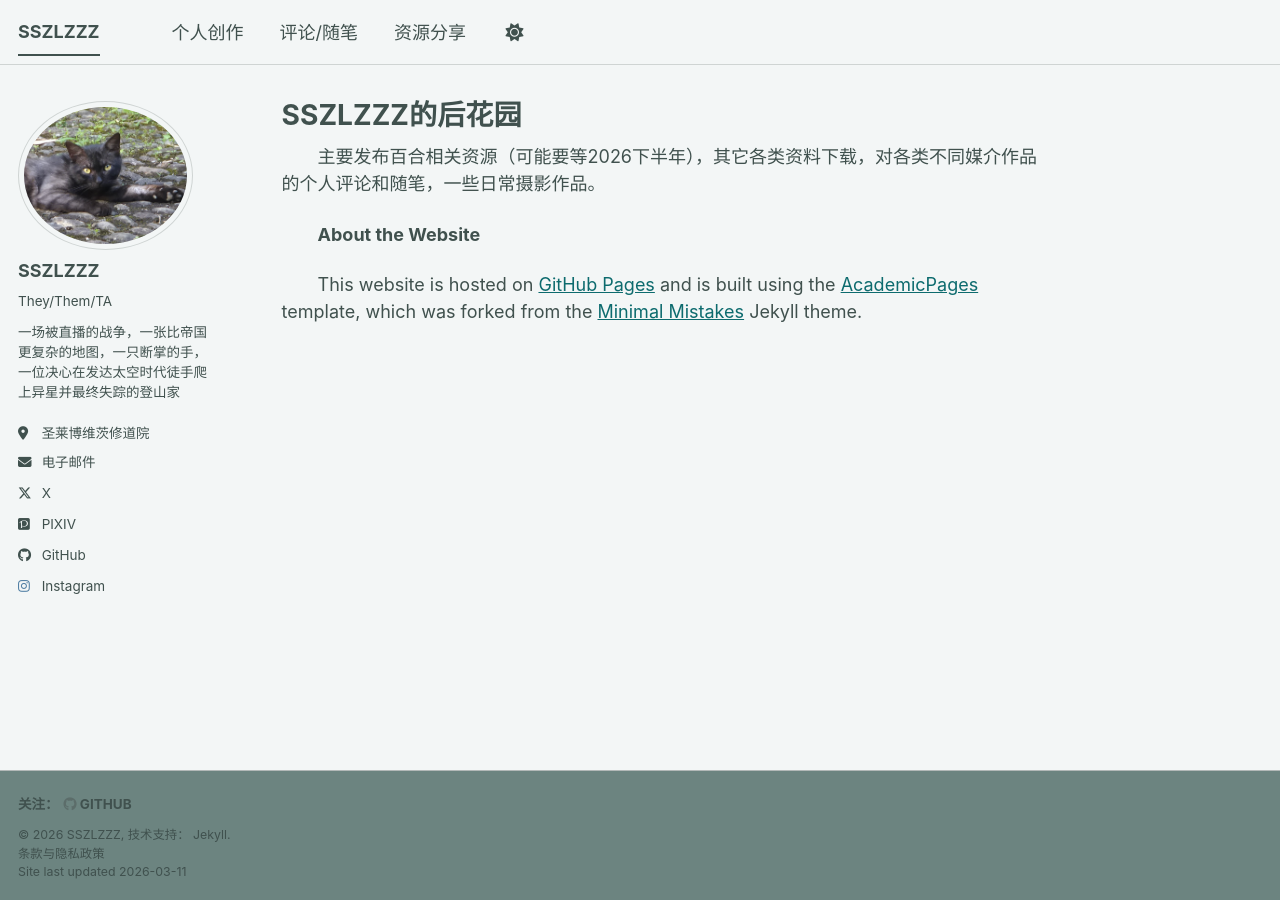
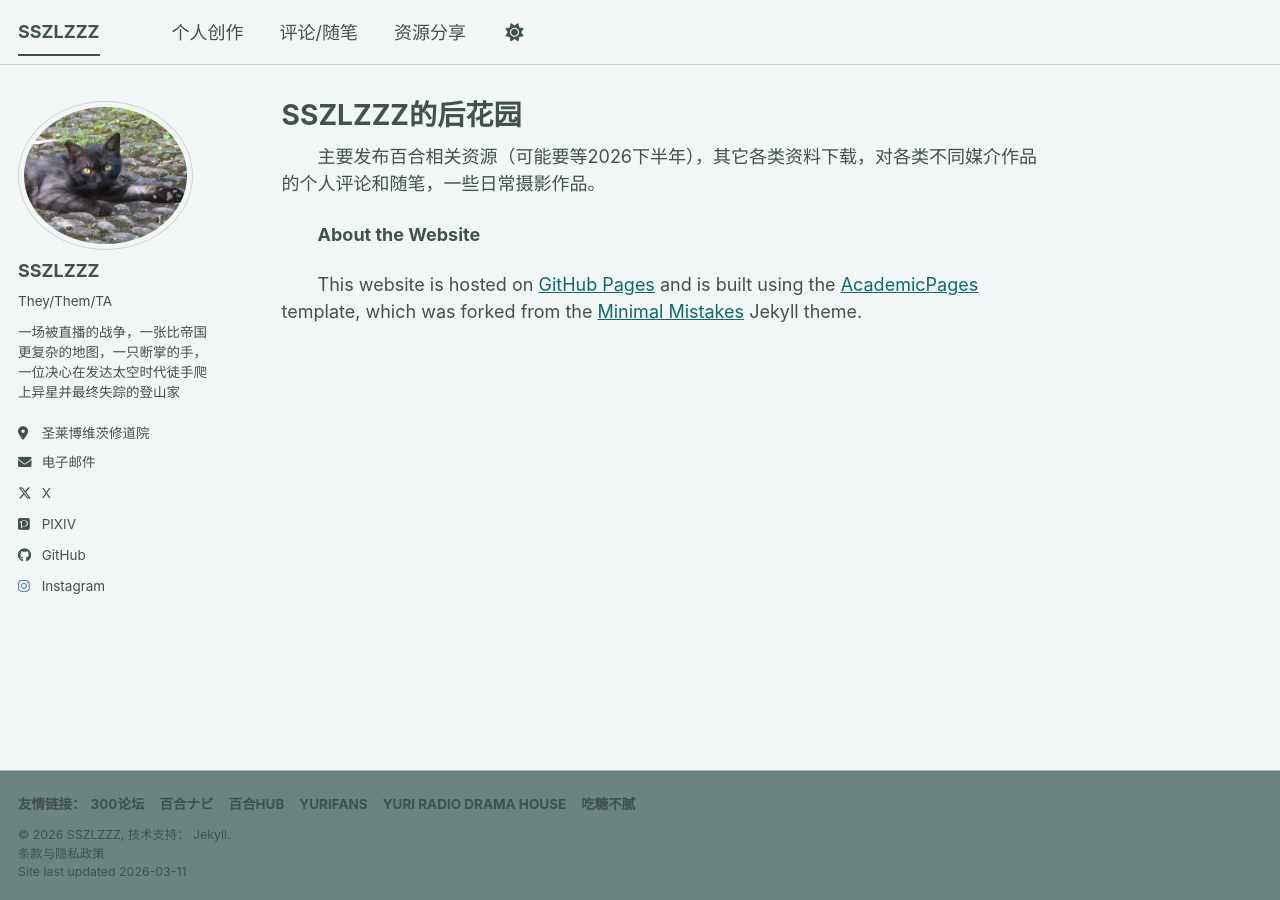
Before and after one commit to bebsgddgdghddh/sszlzzz, a Jekyll site: the page built from _pages/about.md, in a window 1280 px wide. Built offline with Jekyll 4.4.1, drawn with Linux system fonts in a browser that asks for light colours; a script bundle is joined from its source files by our own code; library files that are not in the unit come from our copies.

Commit message:
Update footer.html

```diff
--- a/_includes/footer.html
+++ b/_includes/footer.html
@@ -1,17 +1,47 @@
 {% include base_path %}
 
-{% if site.author.github != true %}
 <div class="page__footer-follow">
   <ul class="social-icons">
-    {% if site.data.ui-text[site.locale].follow_label %}
-      <li><strong>{{ site.data.ui-text[site.locale].follow_label }}</strong></li>
-    {% endif %}
-    {% if site.author.github %}
-      <li><a href="https://github.com/{{ site.author.github }}"><i class="fab fa-github" aria-hidden="true"></i> GitHub</a></li>
-    {% endif %}
+    <li><strong>友情链接：</strong></li>
+
+    <li>
+      <a href="https://bbs.yamibo.com/" target="_blank" rel="noopener noreferrer">
+         300论坛
+      </a>
+    </li>
+
+    <li>
+      <a href="https://yurinavi.com/" target="_blank" rel="noopener noreferrer">
+         百合ナビ
+      </a>
+    </li>
+
+    <li>
+      <a href="https://baihehub.com/" target="_blank" rel="noopener noreferrer">
+         百合Hub
+      </a>
+    </li>
+
+    <li>
+      <a href="https://yuri.website/" target="_blank" rel="noopener noreferrer">
+         Yurifans
+      </a>
+    </li>
+
+    <li>
+      <a href="https://tempyuriradiohouse.blogspot.com/" target="_blank" rel="noopener noreferrer">
+         Yuri Radio Drama House
+      </a>
+    </li>
+
+    <li>
+      <a href="https://sugarnotgreasy.blogspot.com/?m=1" target="_blank" rel="noopener noreferrer">
+         吃糖不腻
+      </a>
+    </li>
+
   </ul>
 </div>
-{% endif %}
 
 <div class="page__footer-copyright">
   &copy; {{ site.time | date: '%Y' }} {{ site.name | default: site.title }}, {{ site.data.ui-text[site.locale].powered_by | default: "Powered by" }} <a href="https://jekyllrb.com" rel="nofollow">Jekyll</a>.<br />
```
